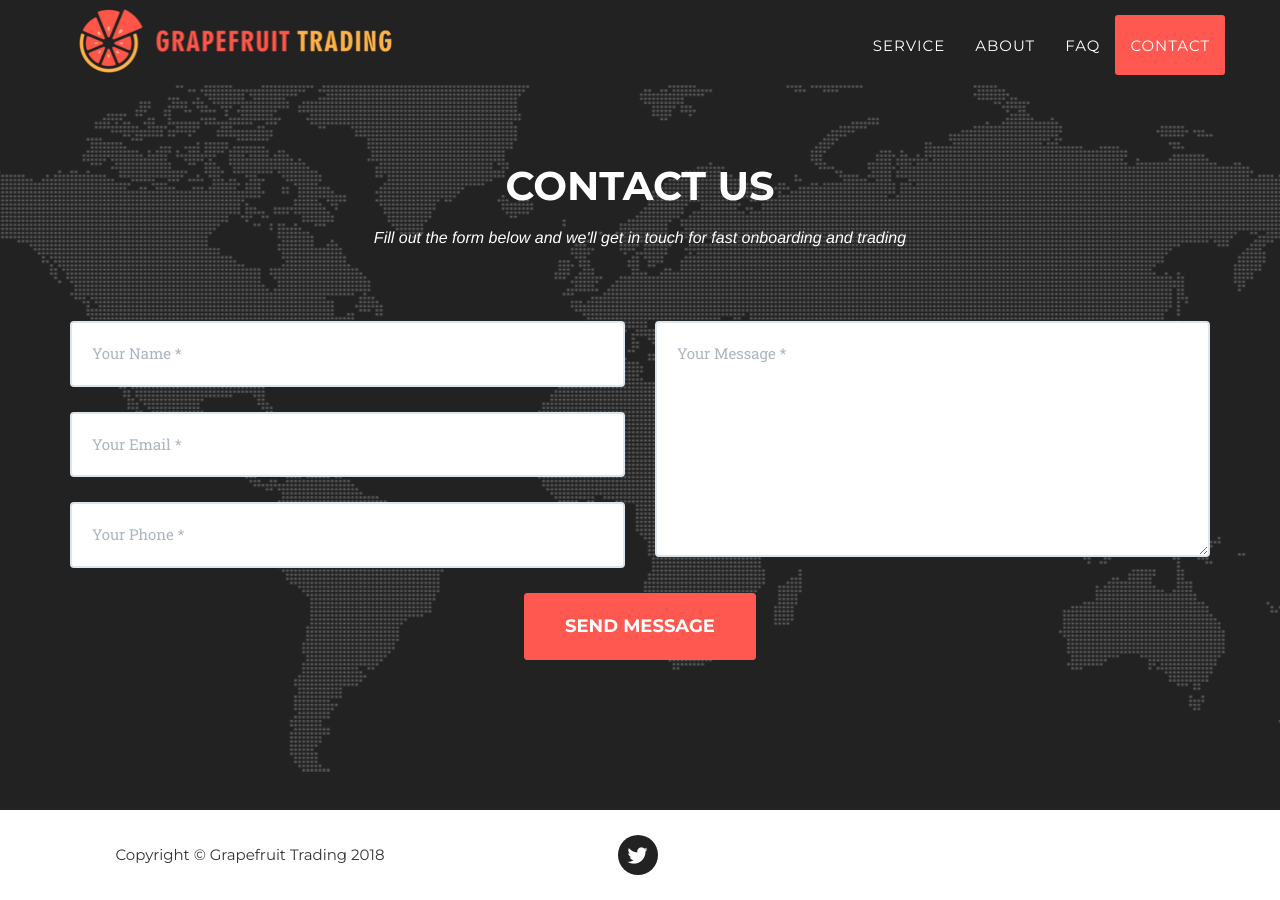
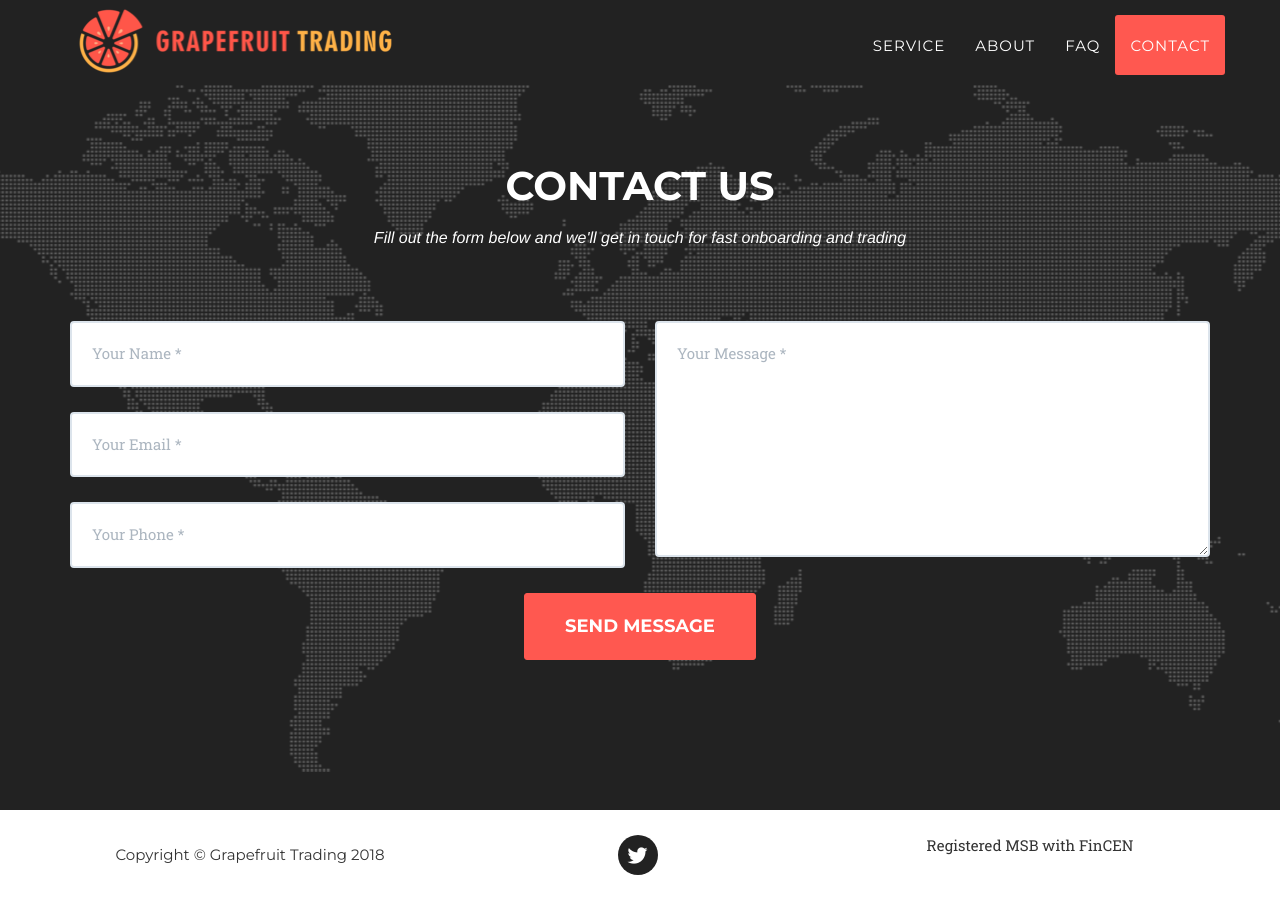
Before and after one commit to jlu4170/gfruit, a Jekyll site: the page built from index.html, in a window 1280 px wide and 900 px high, scrolled down 2830 px. Built offline with Jekyll 4.4.1, drawn with Linux system fonts in a browser that asks for light colours; nearby versions of some CDN libraries; some web fonts are replaced.

Commit message:
Update footer.html

```diff
--- a/_includes/footer.html
+++ b/_includes/footer.html
@@ -13,7 +13,7 @@
                     </ul>
                 </div>
                 <div class="col-md-4">
-
+                    Registered MSB with FinCEN
                 </div>
             </div>
         </div>
```
